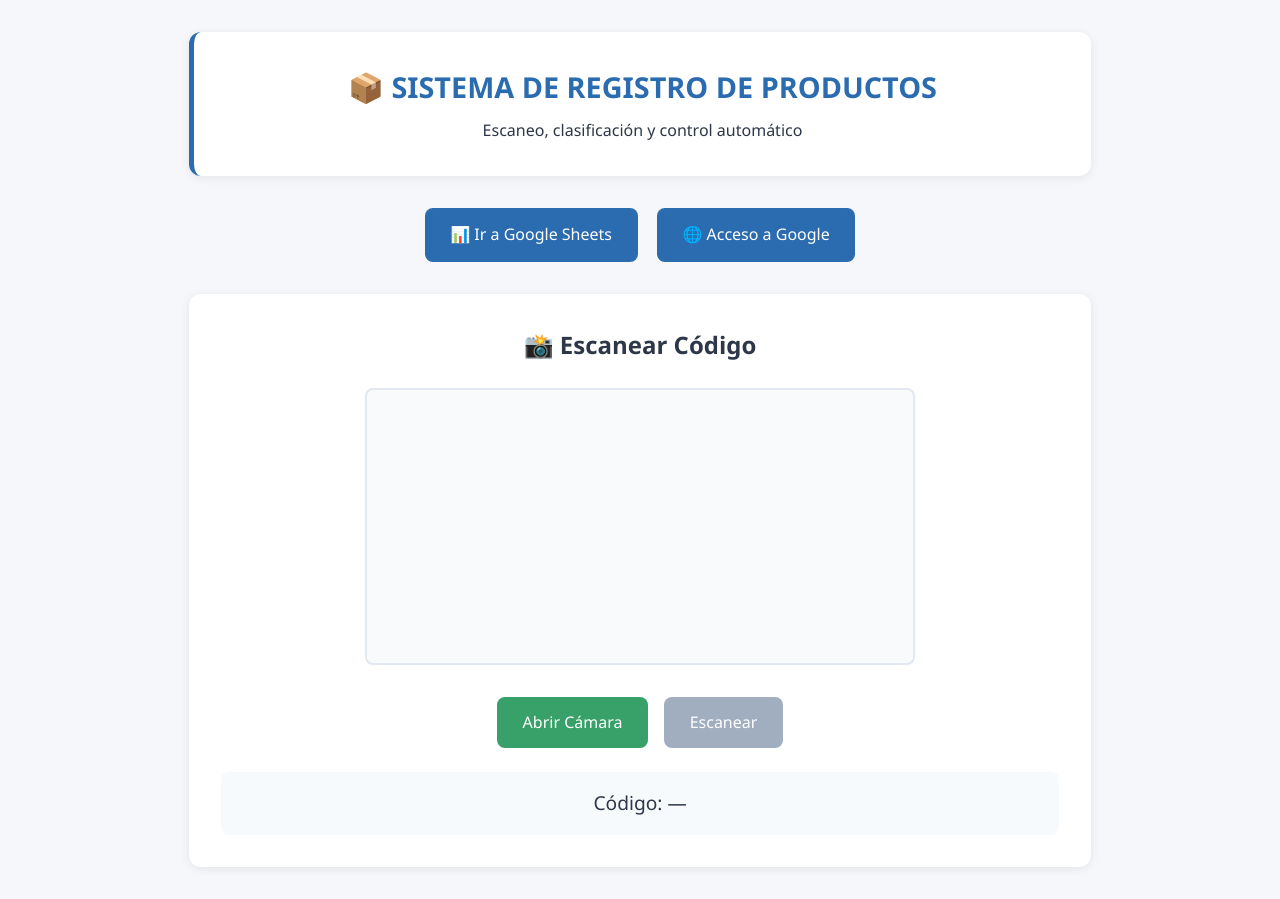
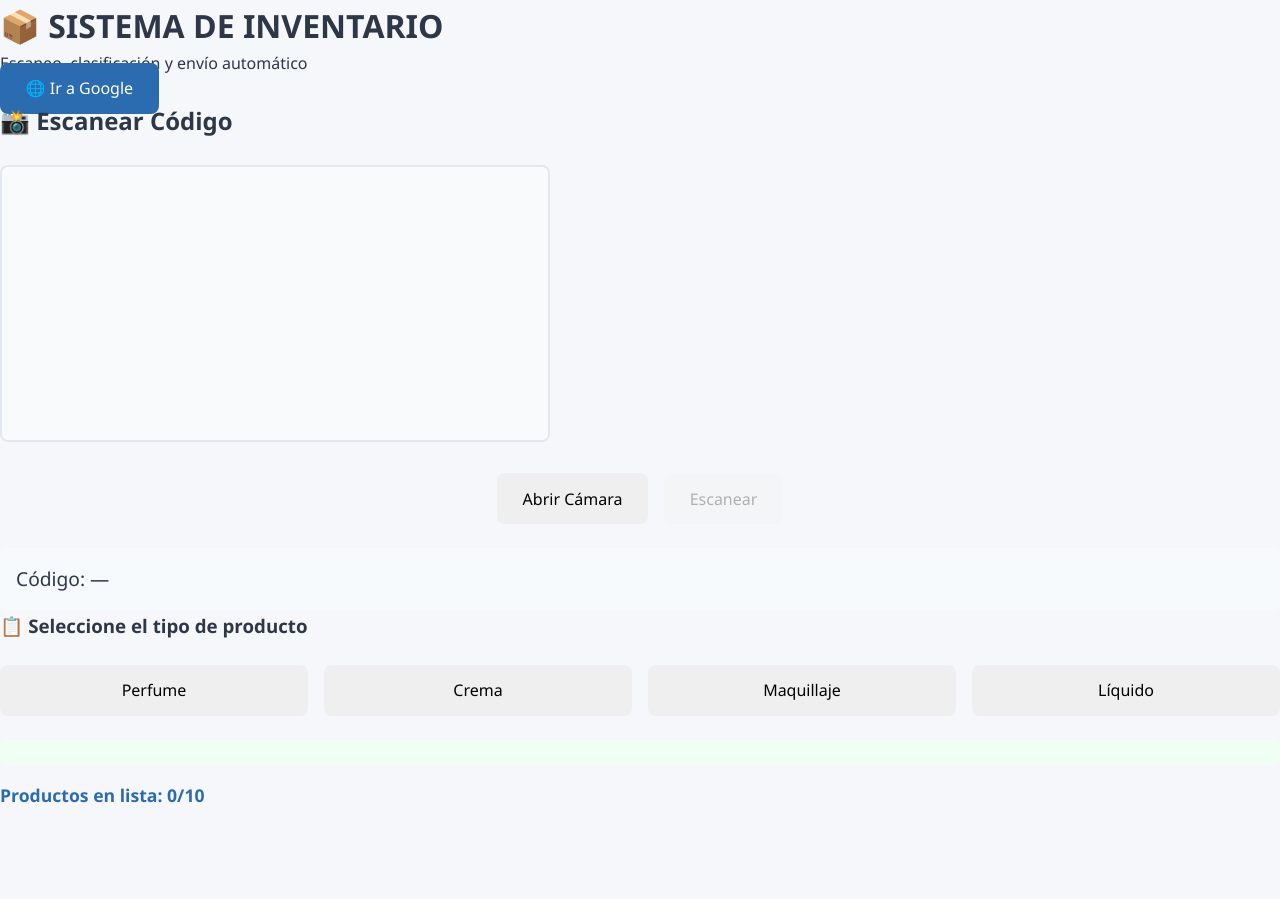
Before and after one commit to KekoOfficial/Ives, a Flask app: page / in a window 1280 px wide. After the commit the page ends 803 px from the top, so only its background shows below. Run offline with Flask 3, Linux system fonts and the light colour scheme; some libraries are stand-ins or nearby versions.

Commit message:
Actualizar index.html

```diff
--- a/templates/index.html
+++ b/templates/index.html
@@ -3,44 +3,42 @@
 <head>
     <meta charset="UTF-8">
     <meta name="viewport" content="width=device-width, initial-scale=1.0">
-    <title>Inventario de Productos</title>
-    <link rel="stylesheet" href="{{ url_for('static', filename='estilos.css') }}">
+    <title>Registro de Productos</title>
+    <link rel="stylesheet" href="estilos.css">
     <script src="https://unpkg.com/jsqr@1.4.0/dist/jsQR.js"></script>
 </head>
 <body>
-    <div class="contenedor-principal">
-        <header class="cabecera">
-            <h1>📦 SISTEMA DE REGISTRO DE PRODUCTOS</h1>
-            <p>Escaneo, clasificación y control automático</p>
+    <div class="contenedor">
+        <header>
+            <h1>📦 SISTEMA DE INVENTARIO</h1>
+            <p>Escaneo, clasificación y envío automático</p>
         </header>
 
-        <div class="enlaces-rapidos">
-            <a href="https://sheets.google.com" target="_blank" class="boton enlace">📊 Ir a Google Sheets</a>
-            <a href="https://google.com" target="_blank" class="boton enlace">🌐 Acceso a Google</a>
+        <div class="enlaces">
+            <a href="https://www.google.com" target="_blank" class="boton enlace">🌐 Ir a Google</a>
         </div>
 
-        <div class="panel-escaneo">
+        <div class="panel">
             <h2>📸 Escanear Código</h2>
             <video id="camara" autoplay playsinline></video>
-            <canvas id="lienzo" style="display: none;"></canvas>
+            <canvas id="lienzo" style="display:none;"></canvas>
             <div class="controles">
-                <button id="btnAbrir" class="boton accion">Abrir Cámara</button>
-                <button id="btnEscanear" class="boton accion" disabled>Escanear</button>
+                <button id="btnAbrir" class="boton verde">Abrir Cámara</button>
+                <button id="btnEscanear" class="boton azul" disabled>Escanear</button>
             </div>
             <div id="codigoLeido" class="resultado">Código: —</div>
         </div>
 
-        <div class="panel-clasificacion" id="panelTipo" style="display: none;">
+        <div id="panelTipo" class="panel oculto">
             <h3>📋 Seleccione el tipo de producto</h3>
             <div class="opciones">
-                <button onclick="enviarRegistro('Perfume')" class="boton tipo">Perfume</button>
-                <button onclick="enviarRegistro('Crema')" class="boton tipo">Crema</button>
-                <button onclick="enviarRegistro('Maquillaje')" class="boton tipo">Maquillaje</button>
-                <button onclick="enviarRegistro('Líquido')" class="boton tipo">Líquido</button>
+                <button onclick="enviar('Perfume')" class="boton naranja">Perfume</button>
+                <button onclick="enviar('Crema')" class="boton naranja">Crema</button>
+                <button onclick="enviar('Maquillaje')" class="boton naranja">Maquillaje</button>
+                <button onclick="enviar('Líquido')" class="boton naranja">Líquido</button>
             </div>
             <div id="estado" class="estado"></div>
             <div class="contador">Productos en lista: <span id="contador">0</span>/10</div>
-        </div>
         </div>
 
         <script>
@@ -54,9 +52,9 @@
                     const stream = await navigator.mediaDevices.getUserMedia({ video: { facingMode: "environment" } });
                     video.srcObject = stream;
                     document.getElementById('btnEscanear').disabled = false;
-                document.getElementById('codigoLeido').textContent = "Cámara lista";
+                    document.getElementById('codigoLeido').textContent = "Cámara lista, apunte al código";
                 } catch (err) {
-                document.getElementById('codigoLeido').textContent = "❌ Error al acceder a la cámara";
+                    document.getElementById('codigoLeido').textContent = "❌ No se pudo acceder a la cámara";
                 }
             });
 
@@ -71,13 +69,13 @@
                 if (resultado) {
                     codigoActual = resultado.data.trim();
                     document.getElementById('codigoLeido').textContent = `✅ Código: ${codigoActual}`;
-                document.getElementById('panelTipo').style.display = "block";
+                    document.getElementById('panelTipo').classList.remove('oculto');
                 } else {
                     document.getElementById('codigoLeido').textContent = "❌ No se detectó código";
                 }
             });
 
-        async function enviarRegistro(tipo) {
+            async function enviar(tipo) {
                 if (!codigoActual) return;
                 const respuesta = await fetch('/registrar', {
                     method: 'POST',
@@ -92,5 +90,6 @@
                 setTimeout(() => document.getElementById('estado').textContent = "", 3000);
             }
         </script>
+    </div>
 </body>
 </html>
```
Lines whose indentation alone changed are shown as unchanged.
